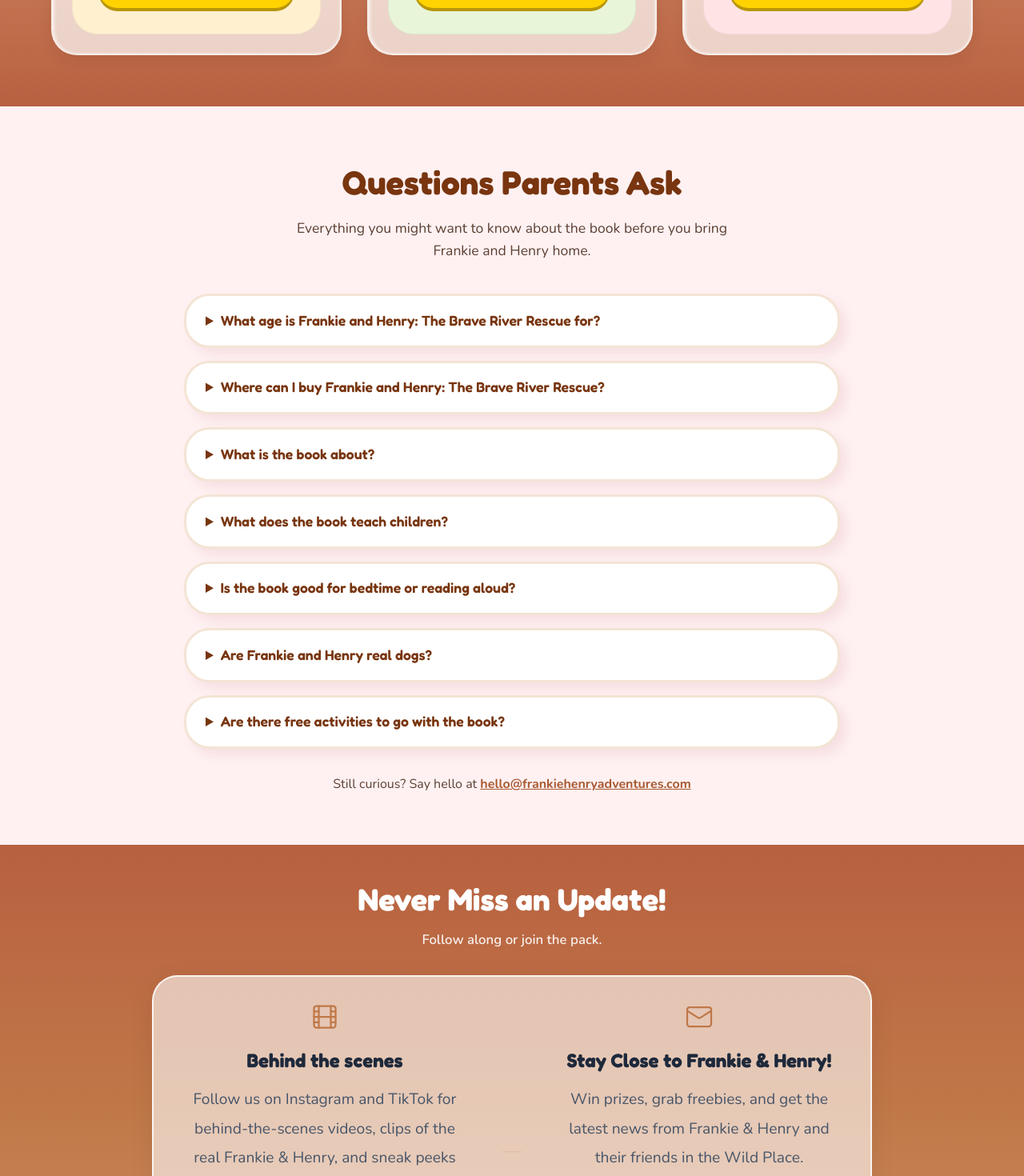
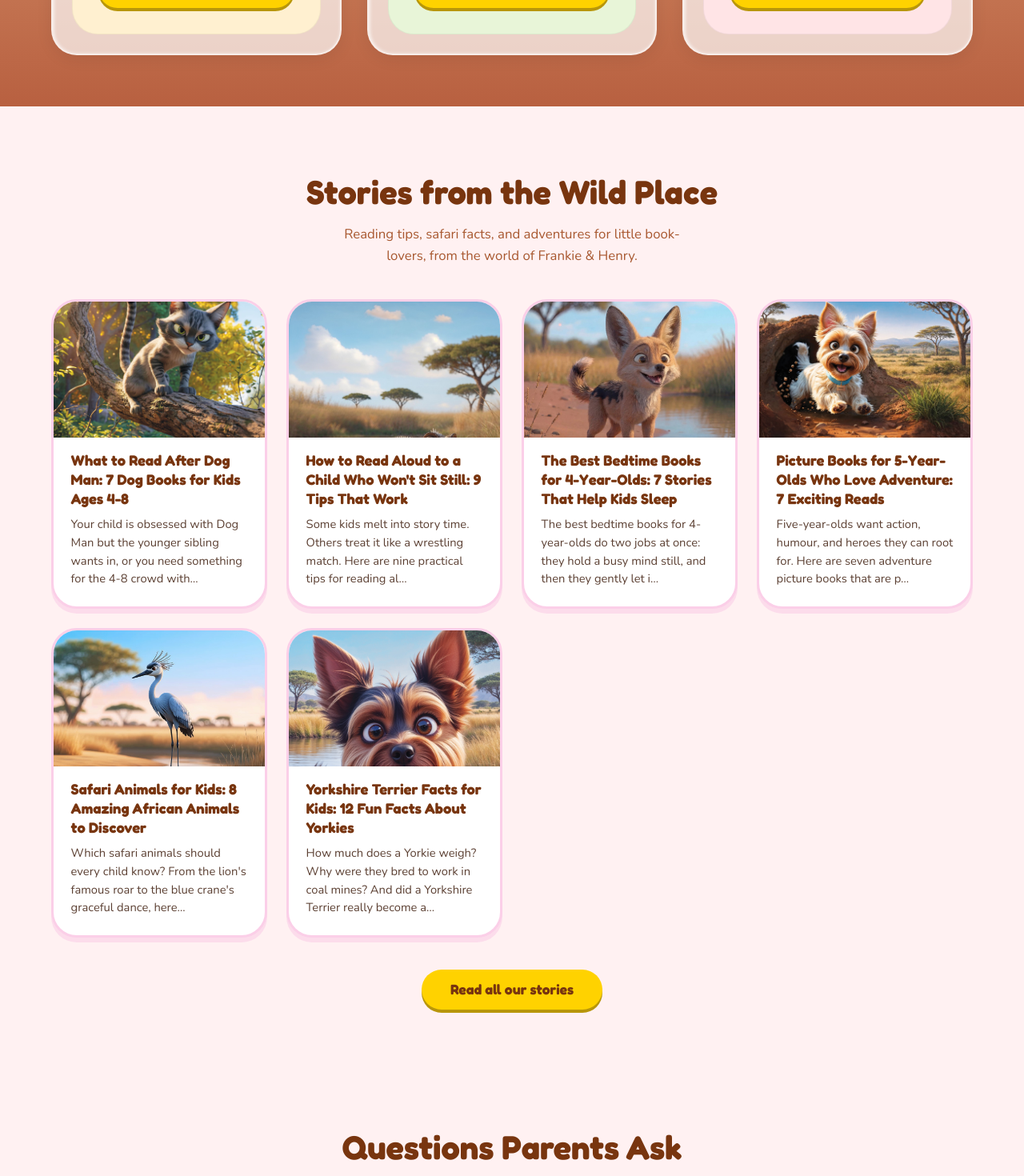
Before and after one commit to michelecameron21-art/Frankie-Henry-Website, a React (Vite) app: page / in a window 1280 px wide. Shown: the part 8960-10430 px from the top of the page at 80% size. Built offline with nearby package versions, Linux system fonts and the light colour scheme.

Commit message:
SEO: link blog posts directly from homepage (React + prerender) to fix Discovered-not-indexed

```diff
--- a/prerender.mjs
+++ b/prerender.mjs
@@ -183,6 +183,11 @@ for (const p of SUB_PAGES) {
 // --- Home page: bake a real, crawlable snapshot into #root so Google (and
 // non-JS crawlers) get headings, the book blurb, internal links and the Amazon
 // CTA on the most important page. Keeps index.html's existing meta + schema. ---
+// 6 most recent posts, linked DIRECTLY from the homepage so Google has a strong
+// crawl path straight to individual posts (not just via the /blog index).
+const recentPosts = [...blogPosts].sort((a, b) => new Date(b.date) - new Date(a.date)).slice(0, 6);
+const recentPostsHtml = `<section aria-labelledby="home-blog-h"><h2 id="home-blog-h">Stories from the Wild Place</h2><ul>${recentPosts.map((p) => `<li><a href="/blog/${p.id}">${text(p.title)}</a>${p.excerpt ? `: ${text(p.excerpt)}` : ''}</li>`).join('')}</ul></section>`;
+
 const homeBody = `<article>
 <h1>Frankie &amp; Henry and the Brave River Rescue</h1>
 <p>An African safari adventure picture book for children aged 4 to 8. Two Yorkshire Terrier brothers, Frankie the fearless one and Henry the thoughtful one, squeeze through a secret tunnel in their garden and burst out into the Wild Place, a magical African safari. There they find a stranded jackal cub with a monitor lizard closing in, and must find the courage to rescue it before it is too late.</p>
@@ -198,6 +203,7 @@ const homeBody = `<article>
 <li><a href="/blog">The Frankie &amp; Henry blog</a></li>
 </ul>
 </nav>
+${recentPostsHtml}
 </article>`;
 const homeHtml = template.replace(/<div id="root">\s*<\/div>/, () => `<div id="root">${homeBody}</div>`);
 fs.writeFileSync(path.join(dist, 'index.html'), homeHtml);
--- a/src/App.jsx
+++ b/src/App.jsx
@@ -14,6 +14,7 @@ import CookieBanner from './components/CookieBanner'
 import Dashboard from './components/Dashboard'
 import Blog from './components/Blog'
 import BlogPost from './components/BlogPost'
+import BlogHighlights from './components/BlogHighlights'
 
 
 const NAV_ITEMS = [
@@ -571,6 +572,7 @@ function App() {
                     <Reviews />
                     <Game />
                     <Extras />
+                    <BlogHighlights />
                     <Faq />
                     <Story />
                 </main>
--- /dev/null
+++ b/src/components/BlogHighlights.jsx
@@ -0,0 +1,144 @@
+import blogPosts from '../data/blogPosts';
+
+// Homepage "From the Blog" section. Its whole job is SEO: it puts DIRECT links
+// from the homepage (the most-crawled, highest-authority page) to individual
+// blog posts, so Google has a strong path to crawl and index them, rather than
+// relying only on the /blog index page. Shows the 6 most recent posts.
+function BlogHighlights() {
+    const posts = [...blogPosts]
+        .sort((a, b) => new Date(b.date) - new Date(a.date))
+        .slice(0, 6);
+
+    return (
+        <section
+            aria-labelledby="blog-highlights-heading"
+            style={{ background: '#FFF1F2', padding: 'clamp(3rem, 6vw, 5rem) 0' }}
+        >
+            <div className="container">
+                <h2
+                    id="blog-highlights-heading"
+                    style={{
+                        fontFamily: "'Fredoka', sans-serif",
+                        fontSize: 'clamp(1.8rem, 4vw, 2.6rem)',
+                        fontWeight: 700,
+                        color: '#78350F',
+                        textAlign: 'center',
+                        marginBottom: '0.5rem',
+                    }}
+                >
+                    Stories from the Wild Place
+                </h2>
+                <p
+                    style={{
+                        fontFamily: "'Nunito', sans-serif",
+                        fontSize: '1.05rem',
+                        color: '#A85830',
+                        textAlign: 'center',
+                        maxWidth: '46ch',
+                        margin: '0 auto 2.5rem',
+                        lineHeight: 1.6,
+                    }}
+                >
+                    Reading tips, safari facts, and adventures for little book-lovers,
+                    from the world of Frankie &amp; Henry.
+                </p>
+
+                <div
+                    style={{
+                        display: 'grid',
+                        gridTemplateColumns: 'repeat(auto-fit, minmax(260px, 1fr))',
+                        gap: '1.5rem',
+                    }}
+                >
+                    {posts.map(post => (
+                        <a
+                            key={post.id}
+                            href={`/blog/${post.id}`}
+                            style={{
+                                display: 'block',
+                                background: '#FFFFFF',
+                                borderRadius: 'var(--radius-lg)',
+                                overflow: 'hidden',
+                                border: '3px solid #FBCFE8',
+                                textDecoration: 'none',
+                                color: 'inherit',
+                                boxShadow: '0 6px 0 rgba(251, 207, 232, 0.6)',
+                                transition: 'transform 0.18s, box-shadow 0.18s',
+                            }}
+                            onMouseEnter={e => {
+                                e.currentTarget.style.transform = 'translateY(-4px)';
+                                e.currentTarget.style.boxShadow = '0 10px 0 rgba(251, 207, 232, 0.6)';
+                            }}
+                            onMouseLeave={e => {
+                                e.currentTarget.style.transform = 'translateY(0)';
+                                e.currentTarget.style.boxShadow = '0 6px 0 rgba(251, 207, 232, 0.6)';
+                            }}
+                        >
+                            <img
+                                src={post.image}
+                                alt={post.imageAlt}
+                                loading="lazy"
+                                style={{
+                                    width: '100%',
+                                    height: '170px',
+                                    objectFit: 'cover',
+                                    objectPosition: post.imagePosition || 'center 30%',
+                                    display: 'block',
+                                }}
+                            />
+                            <div style={{ padding: '1.1rem 1.35rem 1.4rem' }}>
+                                <h3
+                                    style={{
+                                        fontFamily: "'Fredoka', sans-serif",
+                                        fontSize: '1.15rem',
+                                        fontWeight: 700,
+                                        color: '#78350F',
+                                        lineHeight: 1.3,
+                                        margin: '0 0 0.5rem',
+                                    }}
+                                >
+                                    {post.title}
+                                </h3>
+                                <p
+                                    style={{
+                                        fontFamily: "'Nunito', sans-serif",
+                                        fontSize: '0.92rem',
+                                        color: '#5C4033',
+                                        lineHeight: 1.55,
+                                        margin: 0,
+                                    }}
+                                >
+                                    {post.excerpt.length > 115
+                                        ? post.excerpt.slice(0, 115).trim() + '…'
+                                        : post.excerpt}
+                                </p>
+                            </div>
+                        </a>
+                    ))}
+                </div>
+
+                <div style={{ textAlign: 'center', marginTop: '2.5rem' }}>
+                    <a
+                        href="/blog"
+                        style={{
+                            display: 'inline-block',
+                            fontFamily: "'Fredoka', sans-serif",
+                            fontWeight: 700,
+                            fontSize: '1.1rem',
+                            background: '#FFD200',
+                            color: '#78350F',
+                            padding: '0.75rem 2.25rem',
+                            borderRadius: '9999px',
+                            textDecoration: 'none',
+                            boxShadow: '0 4px 0 #B8960A',
+                        }}
+                    >
+                        Read all our stories
+                    </a>
+                </div>
+            </div>
+        </section>
+    );
+}
+
+export default BlogHighlights;
```
